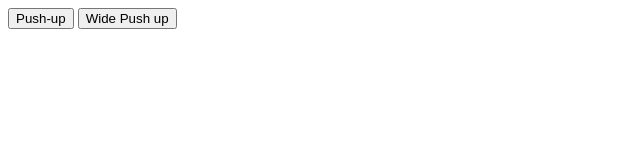
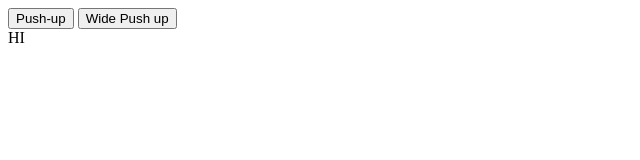
Before and after one commit to JacobSchoolAcc2024/7-DIT-Project, a plain HTML site: page index.html in a window 1280 px wide. Shown: the full height of the page, 0-640 px from the left. Drawn offline with Linux system fonts and the light colour scheme.

Commit message:
Testting

```diff
--- a/index.html
+++ b/index.html
@@ -9,5 +9,8 @@
 <body>
     <button>Push-up</button>
     <button>Wide Push up</button>
+    <div class="Test">
+        HI
+    </div>
 </body>
 </html>
```
